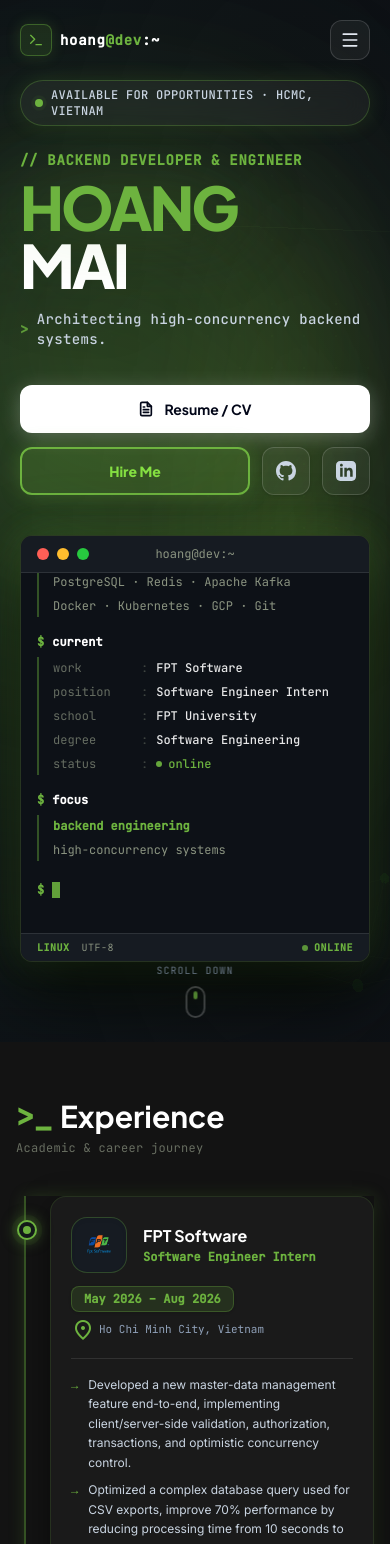
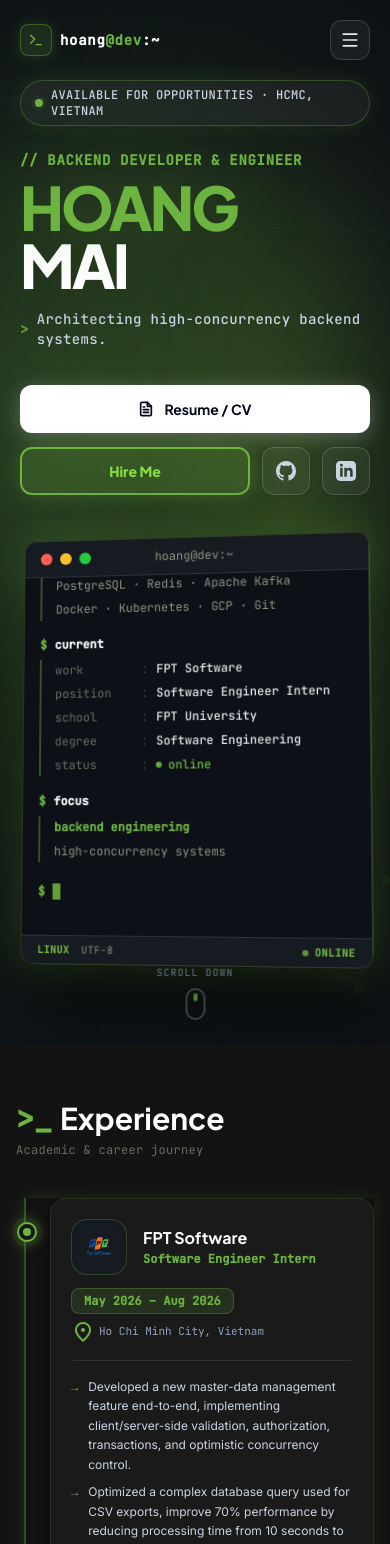
Before and after one commit to plozdev/my_portfolio, a React (Vite) app: page / in a window 390 px wide. Shown: the top 1544 px of the page. Built offline with nearby package versions, Linux system fonts and the light colour scheme.

Commit message:
feat(hero): add 3D interactive tilt perspective and volumetric glare to terminal window

```diff
--- /dev/null
+++ b/src/components/ui/InteractiveTerminal3D.tsx
@@ -0,0 +1,82 @@
+import React, { useState } from 'react';
+import { IDEPlayground } from '@/components/ui/IDEPlayground';
+
+export function InteractiveTerminal3D() {
+  const [rotateX, setRotateX] = useState(4);
+  const [rotateY, setRotateY] = useState(-7);
+  const [glarePos, setGlarePos] = useState({ x: 50, y: 50 });
+  const [isHovered, setIsHovered] = useState(false);
+
+  const handleMouseMove = (e: React.MouseEvent<HTMLDivElement>) => {
+    const rect = e.currentTarget.getBoundingClientRect();
+    const x = e.clientX - rect.left;
+    const y = e.clientY - rect.top;
+
+    const centerX = rect.width / 2;
+    const centerY = rect.height / 2;
+
+    const rotateXVal = ((y - centerY) / centerY) * -14;
+    const rotateYVal = ((x - centerX) / centerX) * 14;
+
+    setRotateX(rotateXVal);
+    setRotateY(rotateYVal);
+    setGlarePos({
+      x: (x / rect.width) * 100,
+      y: (y / rect.height) * 100,
+    });
+  };
+
+  const handleMouseEnter = () => {
+    setIsHovered(true);
+  };
+
+  const handleMouseLeave = () => {
+    setIsHovered(false);
+    setRotateX(4);
+    setRotateY(-7);
+  };
+
+  return (
+    <div className="w-full flex justify-center lg:justify-end" style={{ perspective: 1200 }}>
+      <div
+        onMouseEnter={handleMouseEnter}
+        onMouseMove={handleMouseMove}
+        onMouseLeave={handleMouseLeave}
+        style={{
+          transform: isHovered
+            ? `rotateX(${rotateX}deg) rotateY(${rotateY}deg) scale3d(1.03, 1.03, 1.03)`
+            : `rotateX(${rotateX}deg) rotateY(${rotateY}deg) scale3d(1, 1, 1)`,
+          transition: isHovered ? 'transform 0.12s ease-out' : 'transform 0.6s cubic-bezier(0.16, 1, 0.3, 1)',
+          transformStyle: 'preserve-3d',
+        }}
+        className="group relative w-full rounded-2xl shadow-[0_30px_80px_rgba(0,0,0,0.9),0_0_50px_rgba(109,179,63,0.25)] border border-white/15 hover:border-[#6DB33F]/80 transition-colors duration-300"
+      >
+        {/* ── 3D Sci-Fi HUD Corner Brackets ── */}
+        <div className="absolute -top-1 -left-1 w-4 h-4 border-t-2 border-l-2 border-[#6DB33F]/0 group-hover:border-[#6DB33F] transition-all duration-300 z-30 pointer-events-none" />
+        <div className="absolute -top-1 -right-1 w-4 h-4 border-t-2 border-r-2 border-[#6DB33F]/0 group-hover:border-[#6DB33F] transition-all duration-300 z-30 pointer-events-none" />
+        <div className="absolute -bottom-1 -left-1 w-4 h-4 border-b-2 border-l-2 border-[#6DB33F]/0 group-hover:border-[#6DB33F] transition-all duration-300 z-30 pointer-events-none" />
+        <div className="absolute -bottom-1 -right-1 w-4 h-4 border-b-2 border-r-2 border-[#6DB33F]/0 group-hover:border-[#6DB33F] transition-all duration-300 z-30 pointer-events-none" />
+
+        {/* ── Holographic Glare Spotlight ── */}
+        <div
+          className="absolute inset-0 rounded-2xl pointer-events-none z-20 transition-opacity duration-300"
+          style={{
+            opacity: isHovered ? 1 : 0,
+            background: `radial-gradient(circle 350px at ${glarePos.x}% ${glarePos.y}%, rgba(109, 179, 63, 0.22) 0%, rgba(109, 179, 63, 0.05) 50%, transparent 80%)`,
+          }}
+        />
+
+        {/* ── Outer Volumetric Glow Spotlight ── */}
+        <div
+          className="absolute inset-0 rounded-2xl bg-[#6DB33F]/15 blur-xl pointer-events-none transition-opacity duration-300 -z-10"
+          style={{ opacity: isHovered ? 0.8 : 0.4 }}
+        />
+
+        {/* Terminal Window Content */}
+        <div style={{ transform: 'translateZ(10px)' }}>
+          <IDEPlayground />
+        </div>
+      </div>
+    </div>
+  );
+}
--- a/src/sections/Hero.tsx
+++ b/src/sections/Hero.tsx
@@ -1,5 +1,5 @@
 import { Suspense, lazy } from 'react';
-import { IDEPlayground } from '@/components/ui/IDEPlayground';
+import { InteractiveTerminal3D } from '@/components/ui/InteractiveTerminal3D';
 
 const SystemNetwork = lazy(() => import('@/components/three/SystemNetwork'));
 
@@ -125,24 +125,30 @@ export function Hero() {
           </div>
 
           {/* RIGHT: 3D Perspective Volumetric Terminal Window */}
-          <div className="flex justify-center lg:justify-end w-full relative z-20 group">
-            <div
-              className="w-full transition-transform duration-500 ease-out transform lg:[transform:perspective(1200px)_rotateY(-7deg)_rotateX(4deg)] lg:group-hover:[transform:perspective(1200px)_rotateY(0deg)_rotateX(0deg)] shadow-[0_30px_70px_rgba(0,0,0,0.85),0_0_60px_rgba(109,179,63,0.25)] rounded-xl"
-            >
-              <IDEPlayground />
-            </div>
+          <div className="flex justify-center lg:justify-end w-full relative z-20">
+            <InteractiveTerminal3D />
           </div>
 
         </div>
       </div>
 
       {/* Bottom Floating Scroll Down Indicator Widget */}
-      <div className="absolute bottom-6 left-1/2 -translate-x-1/2 z-10 flex flex-col items-center gap-2 pointer-events-none opacity-70 hover:opacity-100 transition-opacity">
-        <span className="font-mono text-[10px] uppercase tracking-widest text-slate-400">Scroll Down</span>
-        <div className="w-5 h-8 border-2 border-white/30 rounded-full flex justify-center p-1">
+      <a
+        href="#experience"
+        onClick={(e) => {
+          e.preventDefault();
+          document.getElementById('experience')?.scrollIntoView({ behavior: 'smooth' });
+        }}
+        className="absolute bottom-6 left-1/2 -translate-x-1/2 z-10 flex flex-col items-center gap-2 cursor-pointer opacity-70 hover:opacity-100 transition-all hover:scale-105 group"
+        aria-label="Scroll down to Experience section"
+      >
+        <span className="font-mono text-[10px] uppercase tracking-widest text-slate-400 group-hover:text-[#6DB33F] transition-colors">
+          Scroll Down
+        </span>
+        <div className="w-5 h-8 border-2 border-white/30 group-hover:border-[#6DB33F]/60 rounded-full flex justify-center p-1 transition-colors">
           <div className="w-1 h-2 bg-[#6DB33F] rounded-full animate-bounce" />
         </div>
-      </div>
+      </a>
     </section>
   );
 }
```
